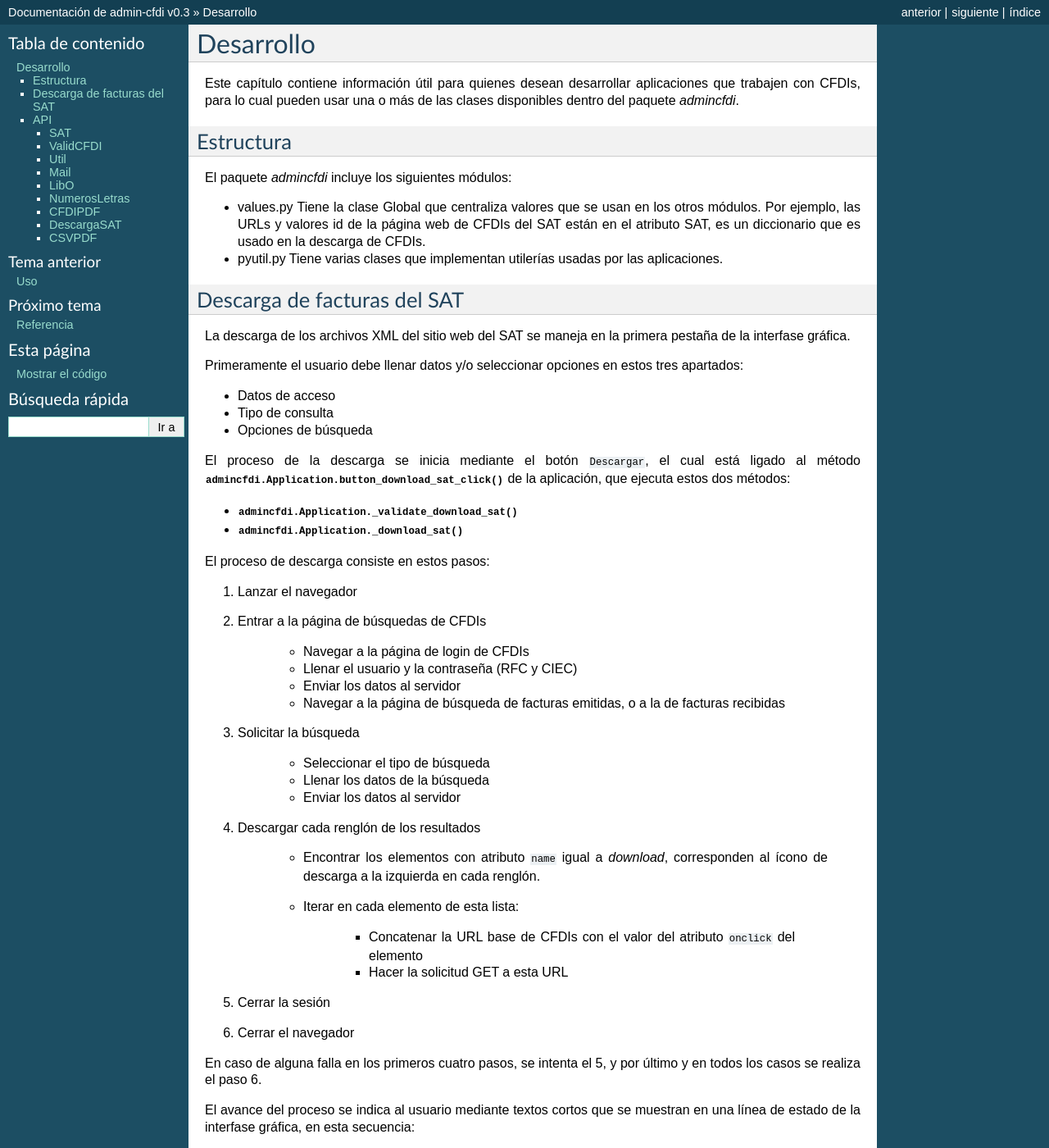
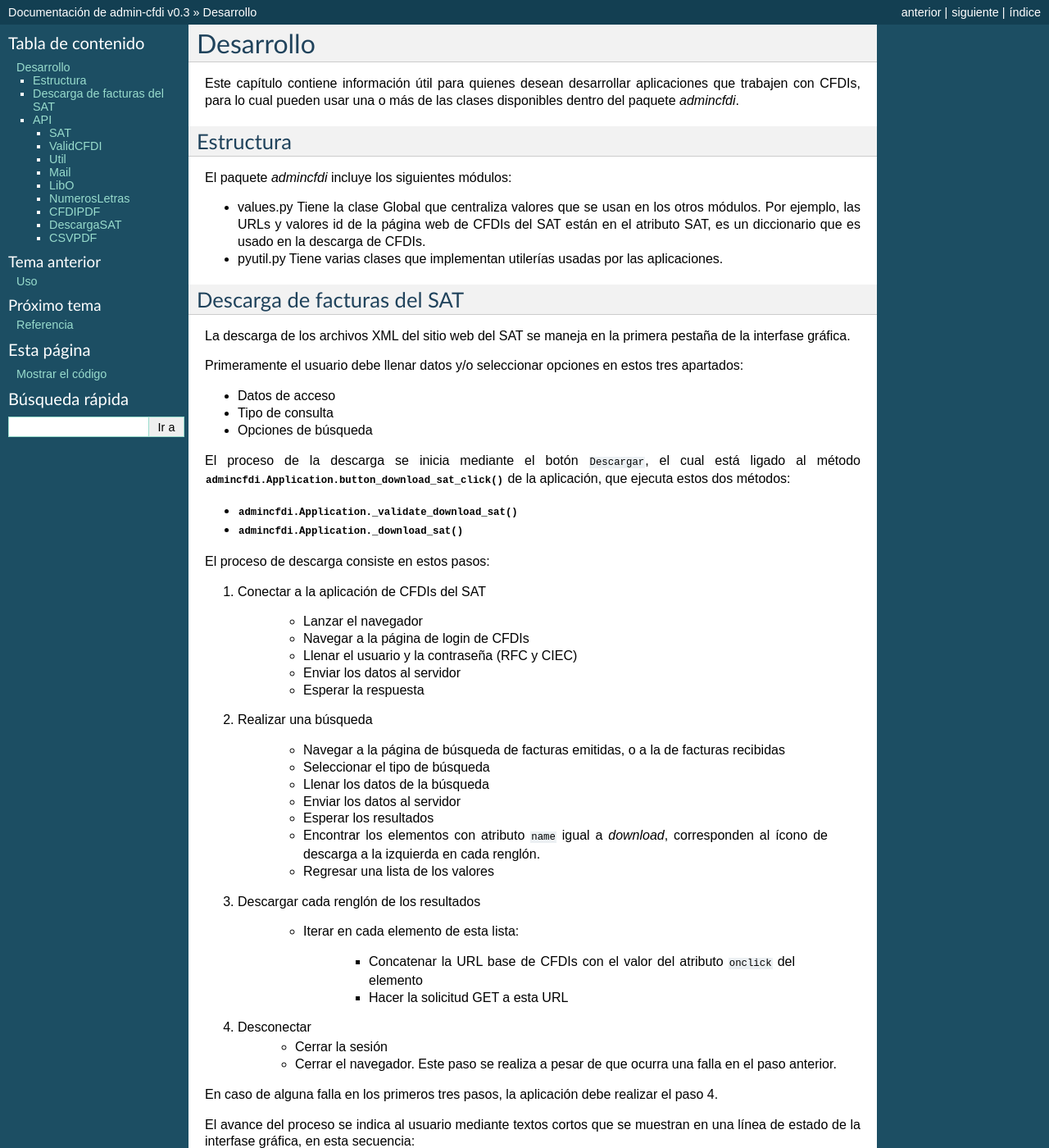
Before and after one commit to LinuxCabal/admin-cfdi, a Sphinx documentation site: the page built from docs/devel.rst, in a window 1280 px wide and 1400 px high. Shown: the whole window at 82% size. Built offline with Sphinx 7.4.7, drawn with Linux system fonts in a browser that asks for light colours.

Commit message:
Actualizar los pasos de descarga

```diff
--- a/docs/devel.rst
+++ b/docs/devel.rst
@@ -47,30 +47,29 @@ estos dos métodos:
 
 El proceso de descarga consiste en estos pasos:
 
-#. Lanzar el navegador
+#. Conectar a la aplicación de CFDIs del SAT
 
-#. Entrar a la página de búsquedas de CFDIs
+     - Lanzar el navegador
+     - Navegar a la página de login de CFDIs
+     - Llenar el usuario y la contraseña (RFC y CIEC)
+     - Enviar los datos al servidor
+     - Esperar la respuesta
 
-     - Navegar a la página de login de CFDIs
-
-     - Llenar el usuario y la contraseña (RFC y CIEC)
-
-     - Enviar los datos al servidor
+#. Realizar una búsqueda
 
      - Navegar a la página de búsqueda de facturas emitidas,
        o a la de facturas recibidas
-
-#. Solicitar la búsqueda
-
      - Seleccionar el tipo de búsqueda
      - Llenar los datos de la búsqueda
      - Enviar los datos al servidor
-
-#. Descargar cada renglón de los resultados
-
+     - Esperar los resultados
      - Encontrar los elementos con atributo ``name``
        igual a *download*, corresponden al ícono
        de descarga a la izquierda en cada renglón.
+     - Regresar una lista de los valores
+
+
+#. Descargar cada renglón de los resultados
 
      - Iterar en cada elemento de esta lista:
 
@@ -79,12 +78,14 @@ El proceso de descarga consiste en estos pasos:
            del elemento
          - Hacer la solicitud GET a esta URL
 
-#. Cerrar la sesión
-#. Cerrar el navegador
+#. Desconectar
+     - Cerrar la sesión
+     - Cerrar el navegador. Este paso se realiza
+       a pesar de que ocurra una falla en el paso
+       anterior.
 
-En caso de alguna falla en los primeros cuatro pasos,
-se intenta el 5, y por último y en todos los casos
-se realiza el paso 6.
+En caso de alguna falla en los primeros tres pasos,
+la aplicación debe realizar el paso 4.
 
 El avance del proceso se indica al usuario mediante
 textos cortos que se muestran en una línea de estado
```
